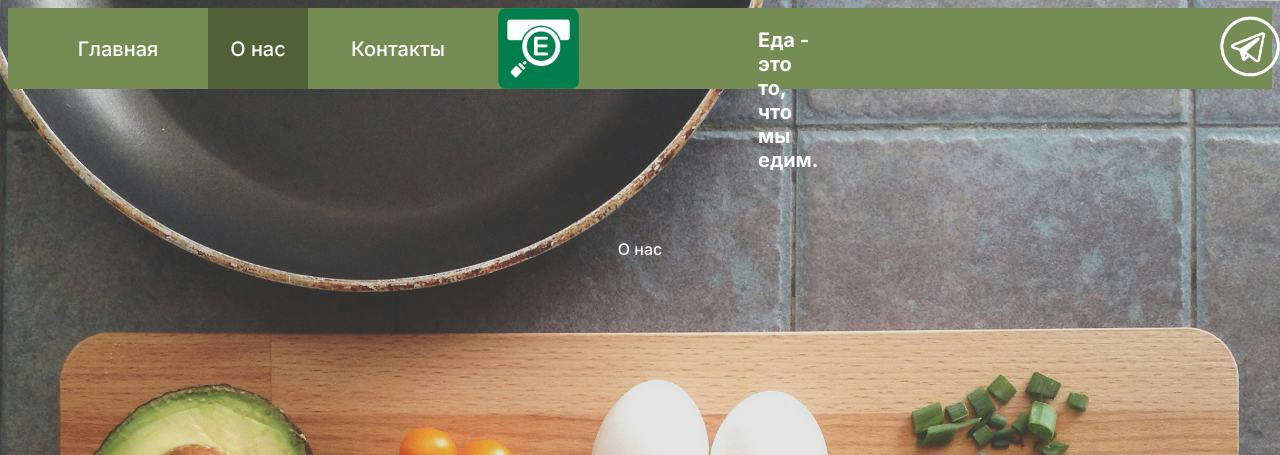
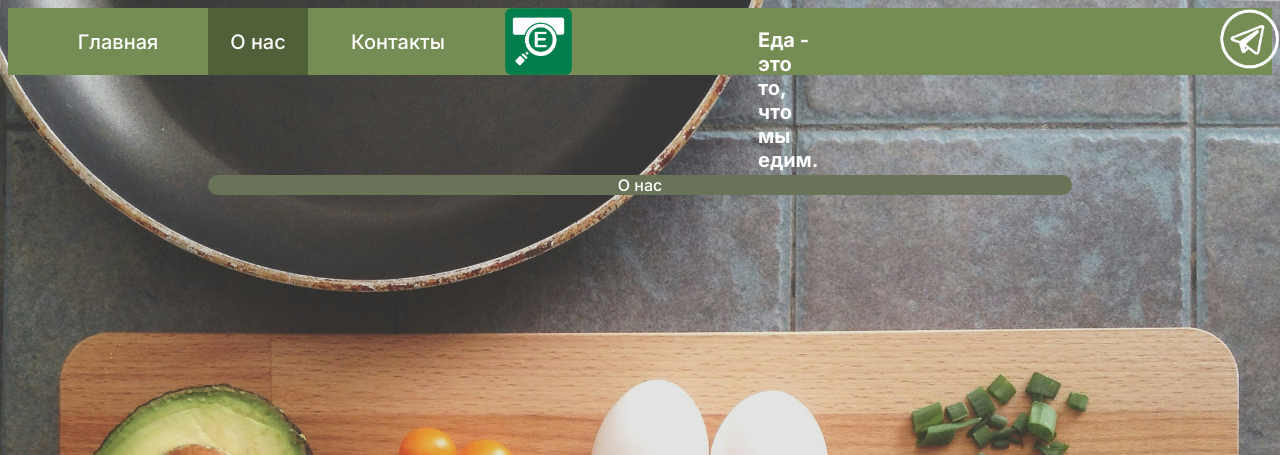
Before and after one commit to Anguilla-anguilla/bio_check_web, a Django app: page /about/ in a window 1280 px wide. Shown: the top 455 px of the page. Run offline with Django 3.2, Linux system fonts and the light colour scheme.

Commit message:
Add container

```diff
--- a/biocheck/static/css/style.css
+++ b/biocheck/static/css/style.css
@@ -11,19 +11,26 @@ body {
     background-attachment: center;
 }
 
-.conteiner {
+
+.container {
     display: flex;
     align-items: center;
     justify-content: center;
-    margin-top: 150px;
+    margin-top: 100px;
+    margin-left: 200px;
+    margin-right: 200px;
+    margin-bottom: 100px;
+    background-color: #697357;
+    border-radius: 24px;
 }
 
+/* header */
 
 /* header */
 
 .nav {
     display: flex;
-    height: 81px;
+    height: 67px;
     font-size: 20px;
     background-color: #758D54;
 }
@@ -59,7 +66,7 @@ body {
 
 .nav-box {
     width: 100px;
-    height: 81px;
+    height: 67px;
     display: flex;
     justify-content: center;
     align-items: center;
@@ -83,6 +90,13 @@ body {
 }
 
 /* index */
+
+.index-conteiner {
+    display: flex;
+    align-items: center;
+    justify-content: center;
+    margin-top: 150px;
+}
 
 h1 {
     font-size: 50px;
@@ -112,3 +126,5 @@ h1 {
 .index-box:hover {
     background-color: #284631;
 }
+
+/* about us */
--- a/biocheck/templates/base.html
+++ b/biocheck/templates/base.html
@@ -15,12 +15,11 @@
 <body class="body">
         <!-- Включим навигацию -->
         {% include "includes/header.html" %}
-    <div class="conteiner">
+
 
         {% block content %}
         {% endblock %}
 
-    </div>
 </body>
 
 </html>
--- a/biocheck/templates/catalog/fa_detail.html
+++ b/biocheck/templates/catalog/fa_detail.html
@@ -1,5 +1,7 @@
 <!-- Тут - карточки с подробной информацией -->
 {% extends "base.html" %}
 {% block  %}
+<div class="container">
 Карточка
+</div>
 {% endblock  %}
--- a/biocheck/templates/catalog/fa_list.html
+++ b/biocheck/templates/catalog/fa_list.html
@@ -1,6 +1,7 @@
 <!--Тут будет выводиться список добавок-->
 {% extends "base.html" %}
 {% block content %}
+<div class="container">
     <h2>Список добавок<h2>
     <div>
         <form action="get">
@@ -9,4 +10,5 @@
             <input type="submit">
         </form>
     </div>
+</div>
 {% endblock content %}
--- a/biocheck/templates/homepage/about.html
+++ b/biocheck/templates/homepage/about.html
@@ -1,4 +1,7 @@
 {% extends "base.html" %}
 {% block content %}
+<div class="container">
 О нас
+</div>
+
 {% endblock %}
--- a/biocheck/templates/homepage/contacts.html
+++ b/biocheck/templates/homepage/contacts.html
@@ -1,4 +1,6 @@
 {% extends "base.html" %}
 {% block content %}
+<div class="container">
 Обратная связь
+</div>
 {% endblock %}
--- a/biocheck/templates/homepage/index.html
+++ b/biocheck/templates/homepage/index.html
@@ -1,10 +1,10 @@
 {% extends "base.html" %}
 {% block content %}
+<div class="index-conteiner">
     <div>
         <h1>BioCheck</h1>
         <p class="index-text">текст, который потом переделают</p>
-<div class="index-box">
-<a class="link" href="{% url 'catalog:fa_list' %}">
+        <a class="index-box link" href="{% url 'catalog:fa_list' %}">
             Перейти к поиску
         </a>
     </div>
--- a/biocheck/templates/includes/header.html
+++ b/biocheck/templates/includes/header.html
@@ -23,19 +23,21 @@
             </li>
             <li>
                 <a class="link nav-box {% if view_name == 'catalog:fa_list' %}active{% endif %}" href="{% url 'catalog:fa_list' %}">
-                    <img src="{% static 'img/logo.png' %}" alt="Каталог" height="81 px">
+                    <img src="{% static 'img/logo.png' %}" alt="Каталог" height="67px">
                 </a>
             </li>
         </div>
         <div class="menu-center">
             <li>
-            <strong>Еда - это то, что мы едим.</strong>
+            <span id="position-fixed">
+                <strong>Еда - это то, что мы едим.</strong>
+            </span>
             </li>
         </div>
         <div class="menu-right">
             <li>
                 <a>
-                    <img src="{% static 'img/tg.png' %}" alt="Ссылка на тележку" height='61 px'>
+                    <img src="{% static 'img/tg.png' %}" alt="Ссылка на тележку" height='60 px'>
                 </a>
             </li>
         </div>
```
Lines whose indentation alone changed are shown as unchanged.
